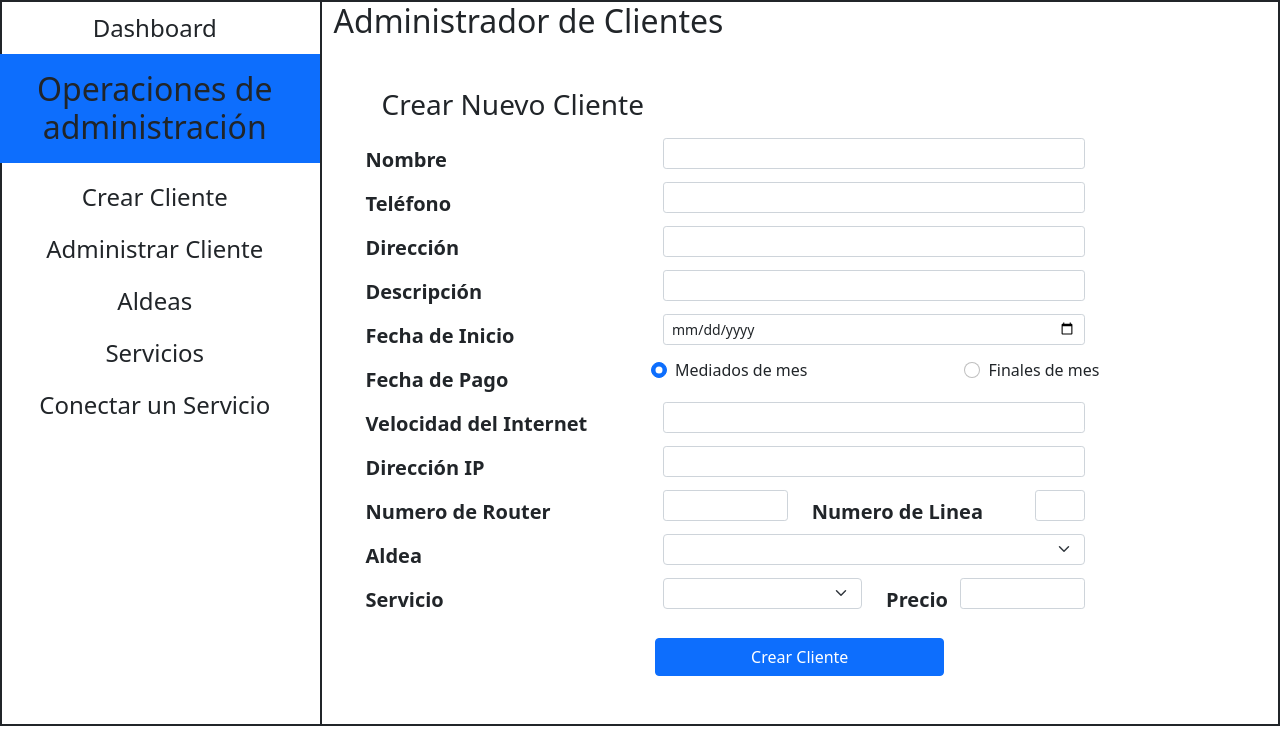
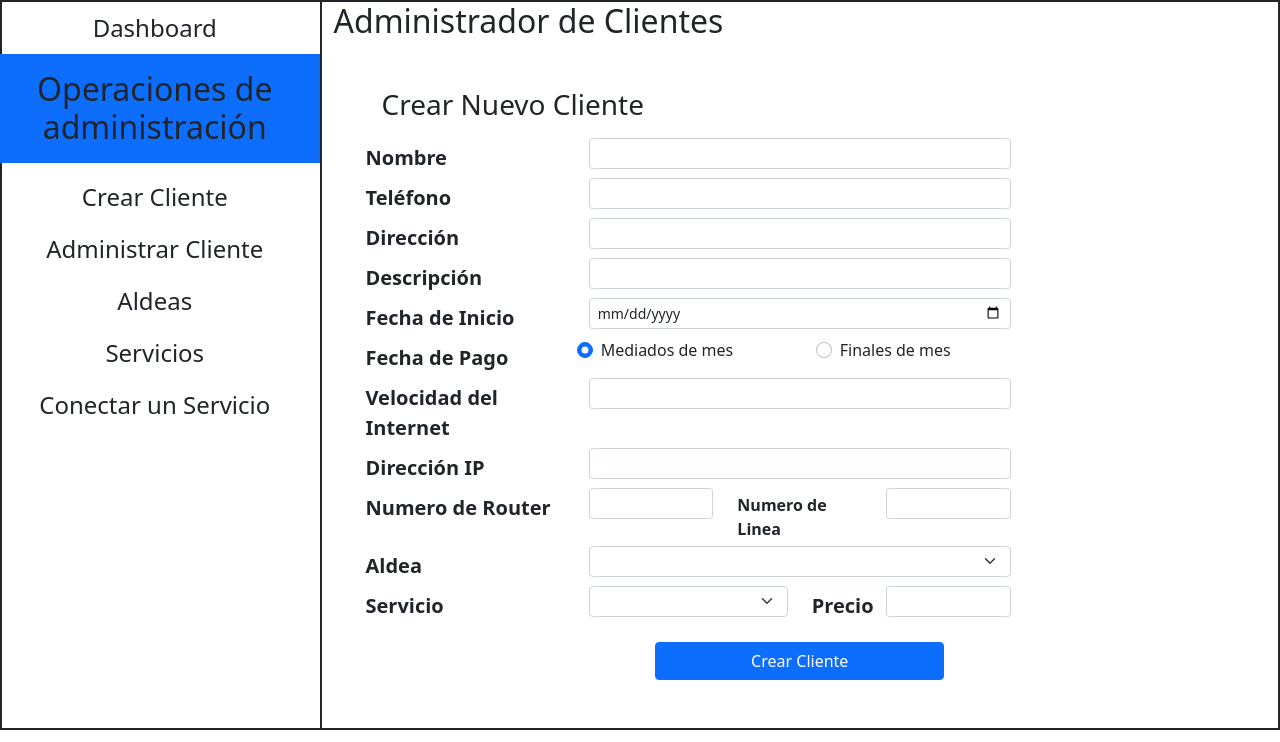
Before and after one commit to xhuniktzi/ctrl-cable-tv-san-rafael, a Flask app: page /admin/clients/ in a window 1280 px wide. Shown: the part 58-800 px from the top of the page. Run offline with Flask 2, Linux system fonts and the light colour scheme; tables that the repository leaves empty hold one stand-in row (values such as "Sample post"); parts of the project's set-up code (start-up, migrations or seed data) failed here and were passed over.

Commit message:
dev: fix sizes in view

```diff
--- a/src/templates/client_admin.html
+++ b/src/templates/client_admin.html
@@ -4,7 +4,7 @@ endblock %} {% block content %}
 <form id="create-client-form" class="m-3 p-3">
   <h3 class="m-3">Crear Nuevo Cliente</h3>
   <div class="row">
-    <label for="name" class="col-lg-4 col-form-label fw-bolder fs-5"
+    <label for="name" class="col-lg-3 col-form-label-sm fw-bolder fs-5"
       >Nombre</label
     >
     <div class="col-lg-6">
@@ -18,7 +18,7 @@ endblock %} {% block content %}
     </div>
   </div>
   <div class="row">
-    <label for="phone" class="col-lg-4 col-form-label fw-bolder fs-5"
+    <label for="phone" class="col-lg-3 col-form-label-sm fw-bolder fs-5"
       >Teléfono</label
     >
     <div class="col-lg-6">
@@ -31,7 +31,7 @@ endblock %} {% block content %}
     </div>
   </div>
   <div class="row">
-    <label for="direction" class="col-lg-4 col-form-label fw-bolder fs-5"
+    <label for="direction" class="col-lg-3 col-form-label-sm fw-bolder fs-5"
       >Dirección</label
     >
     <div class="col-lg-6">
@@ -45,7 +45,7 @@ endblock %} {% block content %}
     </div>
   </div>
   <div class="row">
-    <label for="description" class="col-lg-4 col-form-label fw-bolder fs-5"
+    <label for="description" class="col-lg-3 col-form-label-sm fw-bolder fs-5"
       >Descripción</label
     >
     <div class="col-lg-6">
@@ -59,7 +59,7 @@ endblock %} {% block content %}
   </div>
 
   <div class="row">
-    <label for="payment-date" class="col-lg-4 col-form-label fw-bolder fs-5"
+    <label for="payment-date" class="col-lg-3 col-form-label-sm fw-bolder fs-5"
       >Fecha de Inicio</label
     >
     <div class="col-lg-6">
@@ -73,8 +73,10 @@ endblock %} {% block content %}
     </div>
   </div>
   <div class="row">
-    <label class="col-lg-4 col-form-label fw-bolder fs-5">Fecha de Pago</label>
-    <div class="col-lg-4 form-check form-check-inline">
+    <label class="col-lg-3 col-form-label-sm fw-bolder fs-5"
+      >Fecha de Pago</label
+    >
+    <div class="col-lg-3 form-check form-check-inline">
       <input
         type="radio"
         id="mid-option"
@@ -97,7 +99,9 @@ endblock %} {% block content %}
     </div>
   </div>
   <div class="row">
-    <label for="internet-speed" class="col-lg-4 col-form-label fw-bolder fs-5"
+    <label
+      for="internet-speed"
+      class="col-lg-3 col-form-label-sm fw-bolder fs-5"
       >Velocidad del Internet</label
     >
     <div class="col-lg-6">
@@ -110,7 +114,7 @@ endblock %} {% block content %}
     </div>
   </div>
   <div class="row">
-    <label for="ip-address" class="col-lg-4 col-form-label fw-bolder fs-5"
+    <label for="ip-address" class="col-lg-3 col-form-label-sm fw-bolder fs-5"
       >Dirección IP</label
     >
     <div class="col-lg-6">
@@ -123,7 +127,7 @@ endblock %} {% block content %}
     </div>
   </div>
   <div class="row">
-    <label for="router-number" class="col-lg-4 col-form-label fw-bolder fs-5"
+    <label for="router-number" class="col-lg-3 col-form-label-sm fw-bolder fs-5"
       >Numero de Router</label
     >
     <div class="col-lg-2">
@@ -134,10 +138,10 @@ endblock %} {% block content %}
         class="form-control form-control-sm"
       />
     </div>
-    <label for="line-number" class="col-lg-3 col-form-label fw-bolder fs-5"
+    <label for="line-number" class="col-lg-2 col-form-label-sm fw-bolder fs-6"
       >Numero de Linea</label
     >
-    <div class="col-lg-1">
+    <div class="col-lg-2">
       <input
         type="number"
         name="line-number"
@@ -147,7 +151,7 @@ endblock %} {% block content %}
     </div>
   </div>
   <div class="row">
-    <label for="ubication" class="col-lg-4 col-form-label fw-bolder fs-5"
+    <label for="ubication" class="col-lg-3 col-form-label-sm fw-bolder fs-5"
       >Aldea</label
     >
     <div class="col-lg-6">
@@ -162,7 +166,7 @@ endblock %} {% block content %}
     </div>
   </div>
   <div class="row">
-    <label for="service-id" class="col-lg-4 col-form-label fw-bolder fs-5"
+    <label for="service-id" class="col-lg-3 col-form-label-sm fw-bolder fs-5"
       >Servicio</label
     >
     <div class="col-lg-3">
@@ -175,7 +179,7 @@ endblock %} {% block content %}
         <option selected></option>
       </select>
     </div>
-    <label for="service-price" class="col-lg-1 col-form-label fw-bolder fs-5"
+    <label for="service-price" class="col-lg-1 col-form-label-sm fw-bolder fs-5"
       >Precio</label
     >
     <div class="col-lg-2">
--- a/src/templates/manage_clients.html
+++ b/src/templates/manage_clients.html
@@ -38,11 +38,6 @@ endblock %} {% block content %}
   </div>
 </form>
 
-<div id="search-results-heading" class="row m-3 p-3">
-  <div class="col-lg-5 fw-bolder text-center">Nombre del Cliente</div>
-  <div class="col-lg-3 fw-bolder text-center">Aldea</div>
-</div>
-
 <div id="search-results" class="m-3 p-3"></div>
 
 {% endblock content %} {% block script %} {{super()}}
--- a/src/templates/service_admin.html
+++ b/src/templates/service_admin.html
@@ -4,7 +4,7 @@ endblock %} {% block content %}
 <form id="create-service-form" class="m-3 p-3">
   <h3 class="m-3">Crear Nuevo Servicio</h3>
   <div class="row">
-    <label for="name" class="col-lg-3 col-form-label fw-bolder fs-5"
+    <label for="name" class="col-lg-3 col-form-label-sm fw-bolder fs-5"
       >Nombre</label
     >
     <div class="col-lg-7">
@@ -18,7 +18,7 @@ endblock %} {% block content %}
     </div>
   </div>
   <div class="row">
-    <label for="code" class="col-lg-3 col-form-label fw-bolder fs-5"
+    <label for="code" class="col-lg-3 col-form-label-sm fw-bolder fs-5"
       >Código</label
     >
     <div class="col-lg-7">
--- a/src/templates/village_admin.html
+++ b/src/templates/village_admin.html
@@ -4,7 +4,7 @@ endblock %} {% block content %}
 <form id="create-village-form" class="m-3 p-3">
   <h3 class="m-3">Crear Nueva Aldea</h3>
   <div class="row">
-    <label for="name" class="col-lg-3 col-form-label fw-bolder fs-5"
+    <label for="name" class="col-lg-3 col-form-label-sm fw-bolder fs-5"
       >Nombre</label
     >
     <div class="col-lg-7">
@@ -18,7 +18,7 @@ endblock %} {% block content %}
     </div>
   </div>
   <div class="row">
-    <label for="code" class="col-lg-3 col-form-label fw-bolder fs-5"
+    <label for="code" class="col-lg-3 col-form-label-sm fw-bolder fs-5"
       >Código de Area</label
     >
     <div class="col-lg-7">
```
Also changed, not shown: src/static/manage_clients.js (+6 -1 lines).
